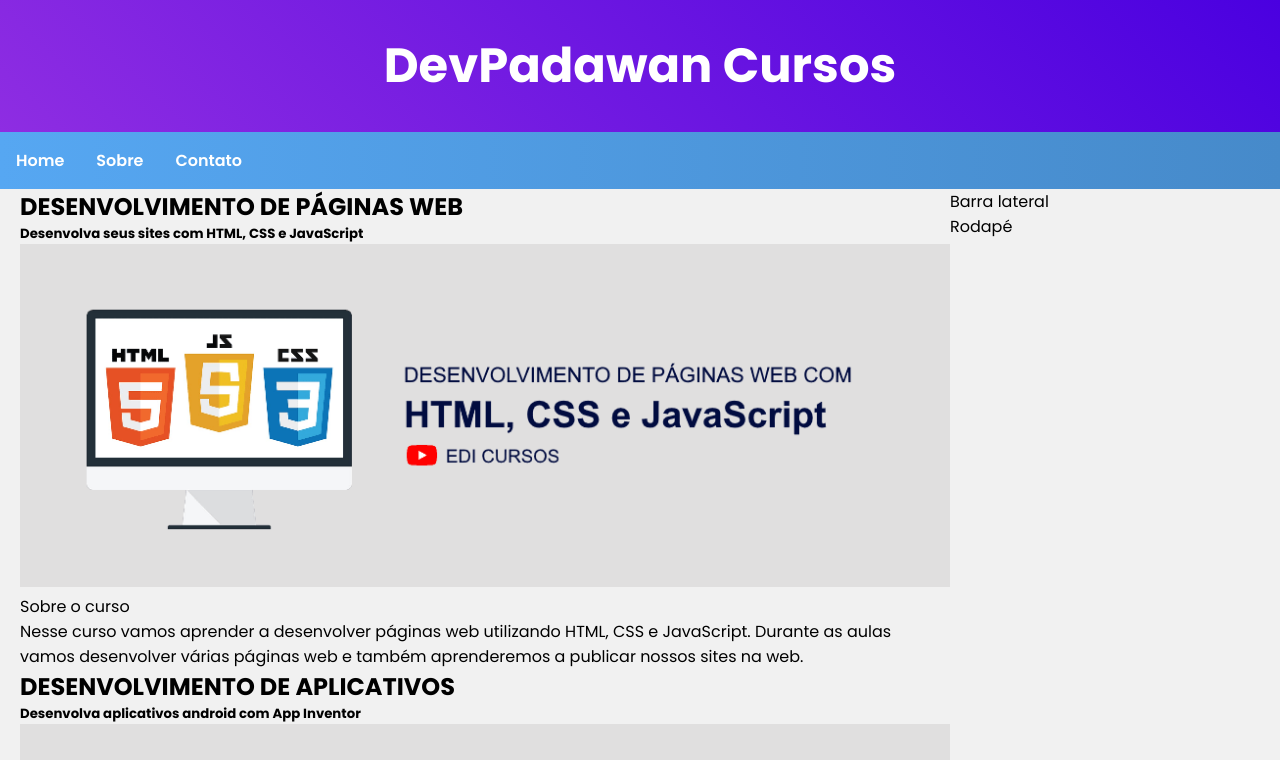
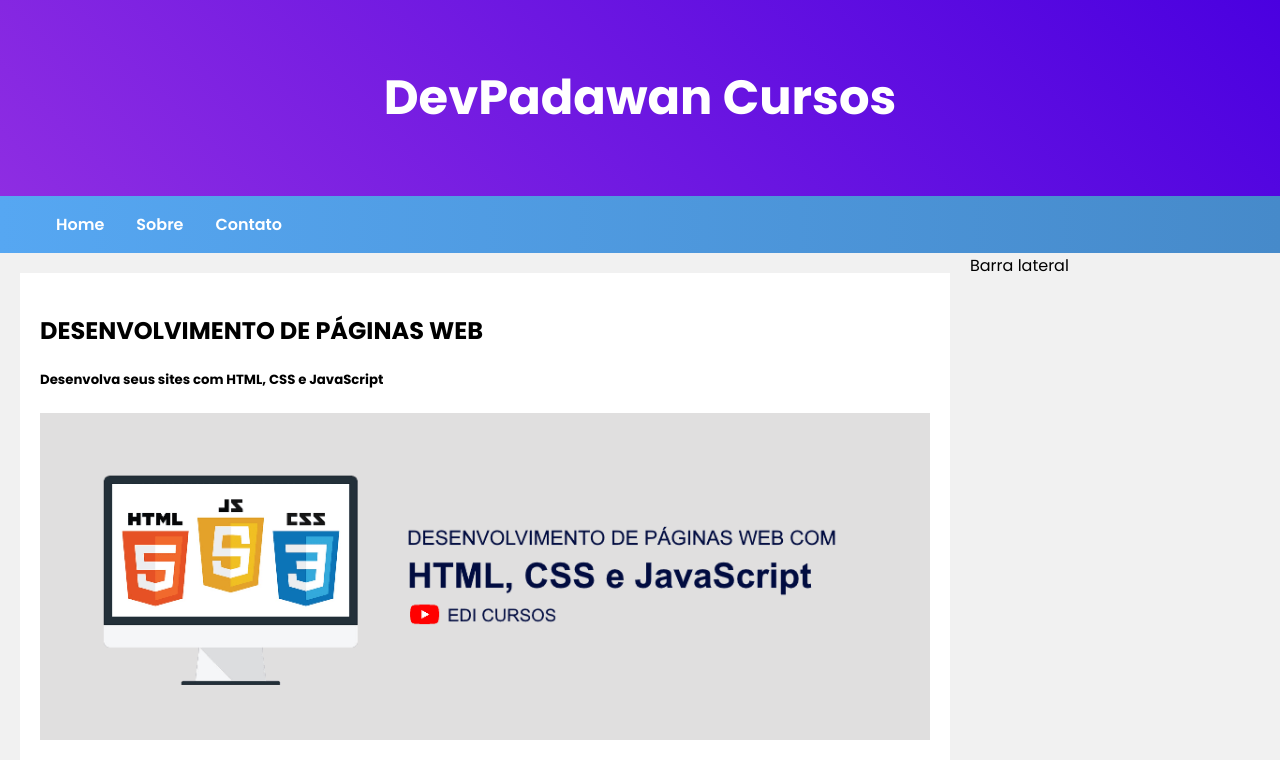
Before and after one commit to holivei531/devPadawan-Cursos, a plain HTML site: page index.html in a window 1280 px wide. Shown: the top 760 px of the page. Drawn offline with Linux system fonts and the light colour scheme.

Commit message:
styling aside

```diff
--- a/style.css
+++ b/style.css
@@ -1,8 +1,8 @@
 /* Resetando estilo padrão do browser */
 * {
     box-sizing: border-box;
-    margin: 0;
-    padding: 0;
+    /* margin: 0;
+    padding: 0; */
 
     font-family: "Poppins", sans-serif;
 }
@@ -10,6 +10,7 @@
 /* Adicionando cor de fundo ao body */
 body {
     background: #f1f1f1;
+    margin: 0;
 }
 
 /* Estilizando o header */
@@ -27,6 +28,7 @@
 
 /* Estilizando barra de navegação */
 nav ul {
+    margin: 0;
     list-style: none;
     background: linear-gradient(to right, #56a7f2, #468aca);
     overflow: hidden;
@@ -57,6 +59,7 @@
 
 .row {
     padding: 0 20px;
+    display: table;
 }
 
 section {
@@ -64,9 +67,17 @@
     width: 75%;
 }
 
+/* Estilizando o article */
+.card {
+    background: #fff;
+    padding: 20px;
+    margin-top: 20px;
+}
+
 /* Estilizando o aside */
 
 aside {
     float: left;
     width: 25%;
+    padding-left: 20px;
 }
```
